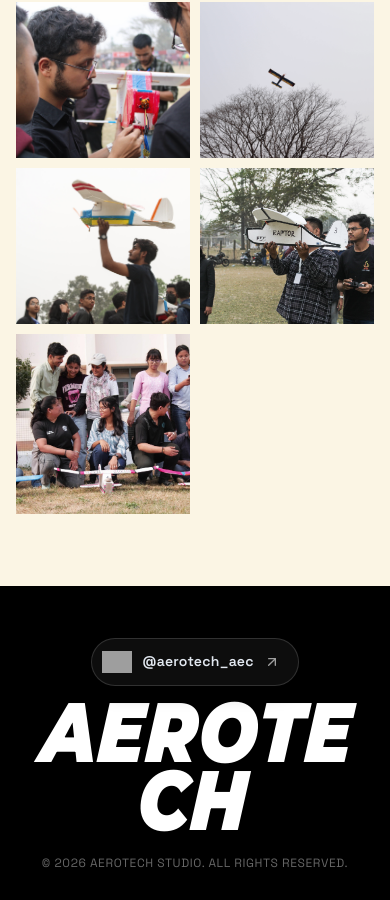
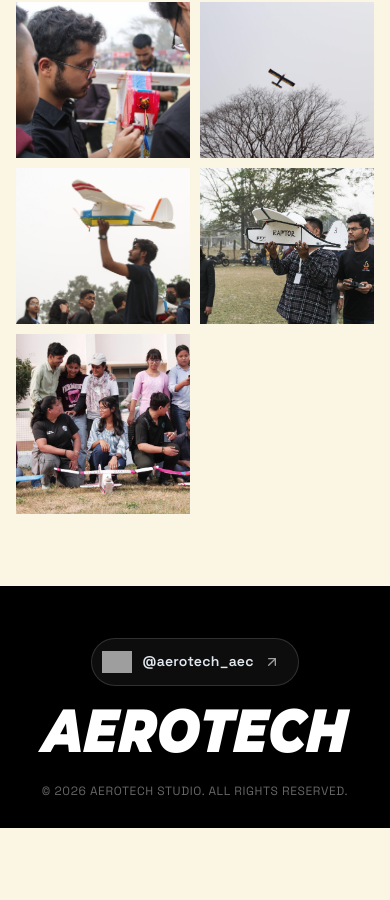
Before and after one commit to Biki-dev/Aerotech-2026-v2, a React (Vite) app: page / in a window 390 px wide. Shown: the part 5433-6333 px from the top of the page. After the commit the page ends 6261 px from the top, so only its background shows below. Built offline with nearby package versions, Linux system fonts and the light colour scheme; grey boxes are pictures that could not be loaded.

Commit message:
responsiveness fix

```diff
--- a/src/styles.css
+++ b/src/styles.css
@@ -906,10 +906,10 @@ footer a {
     transform: translate(2px, -2px);
 }
 
-/* Big Title */
 .clean-footer-title {
     font-family: 'Montserrat', sans-serif;
-    font-size: clamp(64px, 16vw, 220px);
+    /* Lowered min-size to 24px and viewport scaling to 13vw to prevent overflow */
+    font-size: clamp(24px, 13vw, 220px) !important;
     font-weight: 900;
     font-style: italic;
     letter-spacing: 0.01em;
@@ -921,8 +921,10 @@ footer a {
     user-select: none;
     transform: scaleY(1.2) skewX(-4deg);
     display: inline-block;
-}
-
+    /* Prevents the word from breaking into two lines */
+    white-space: nowrap !important;
+    max-width: 100% !important;
+}
 /* Footer Bottom Copyright */
 .clean-footer-bottom {
     margin-top: 32px;
```
